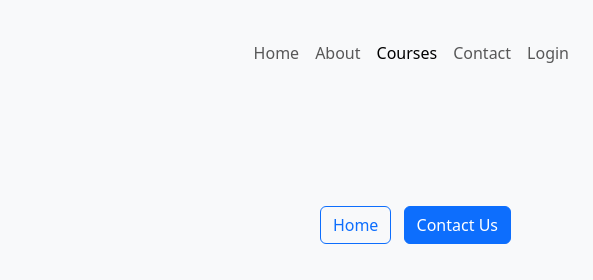
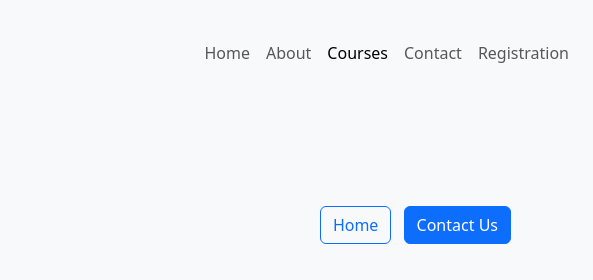
Before and after one commit to Pawar-Sudharshan/Course_Registration_Portal-, a plain HTML site: page courses.html in a window 1280 px wide. Shown: the top 280 px of the page, 687-1280 px from the left. Drawn offline with nearby package versions, Linux system fonts and the light colour scheme.

Commit message:
navbar login link removed and register added

```diff
--- a/courses.html
+++ b/courses.html
@@ -34,7 +34,7 @@
                     <a class="nav-link" href="about.html">About</a>
                     <a class="nav-link active" href="courses.html">Courses</a>
                     <a class="nav-link" href="contact.html">Contact</a>
-                    <a class="nav-link" href="login.html">Login</a>
+                    <a class="nav-link" href="registration.html">Registration</a>
                 </div>
             </div>
         </div>
```
Also changed, not shown: index.html (+1 -1 lines).
